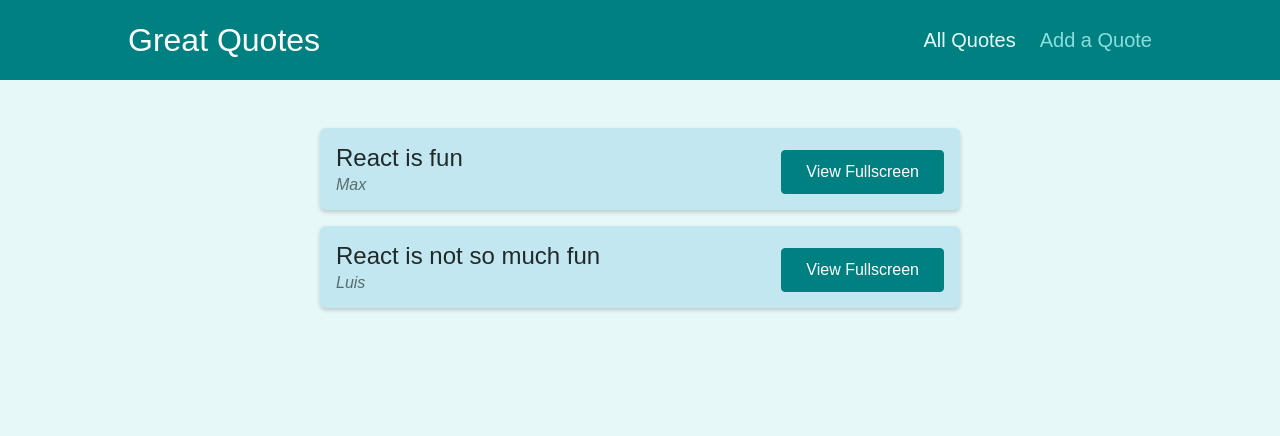
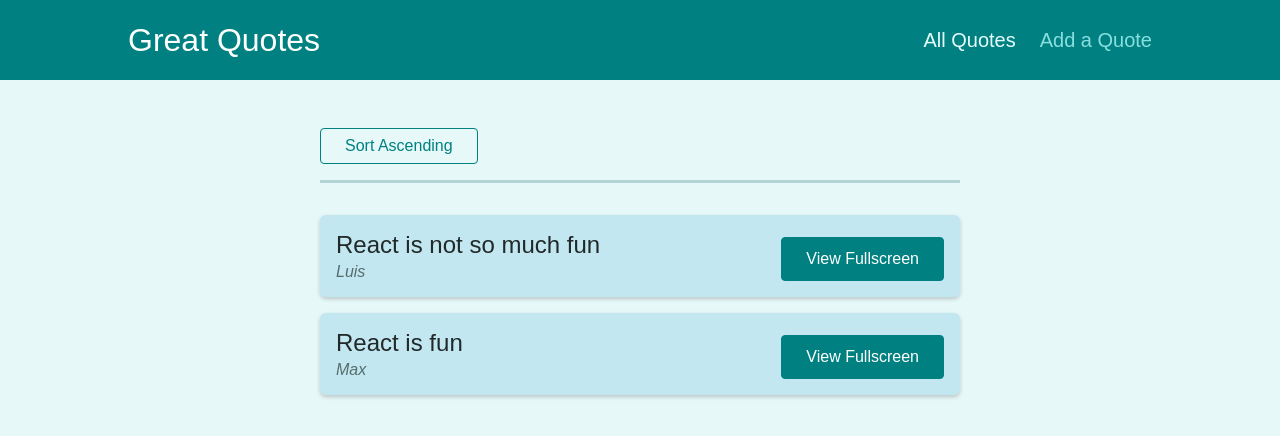
Before and after one commit to luisluft/react-great-quotes, a React (Create React App) app: page /quotes in a window 1280 px wide. Shown: the top 436 px of the page. Built offline with nearby package versions, Linux system fonts and the light colour scheme.

Commit message:
implement sorting feature on all quotes page

```diff
--- a/src/components/quotes/QuoteList.js
+++ b/src/components/quotes/QuoteList.js
@@ -1,13 +1,42 @@
 import { Fragment } from "react";
+import { useHistory, useLocation } from "react-router";
 
 import QuoteItem from "./QuoteItem";
 import classes from "./QuoteList.module.css";
 
+const sortQuotes = (quotes, ascending) => {
+  return quotes.sort((quoteA, quoteB) => {
+    if (ascending) {
+      return quoteA.id > quoteB.id ? 1 : -1;
+    } else {
+      return quoteA.id < quoteB.id ? 1 : -1;
+    }
+  });
+};
+
 const QuoteList = (props) => {
+  const history = useHistory();
+  const location = useLocation();
+
+  const queryParams = new URLSearchParams(location.search);
+
+  const isSortingAscending = queryParams.get("sort") === "asc";
+
+  const sortedQuotes = sortQuotes(props.quotes, isSortingAscending);
+
+  const changeSortingHandler = () => {
+    history.push("/quotes?sort=" + (isSortingAscending ? "desc" : "asc"));
+  };
+
   return (
     <Fragment>
+      <div className={classes.sorting}>
+        <button onClick={changeSortingHandler}>
+          Sort {isSortingAscending ? "Descending" : "Ascending"}
+        </button>
+      </div>
       <ul className={classes.list}>
-        {props.quotes.map((quote) => (
+        {sortedQuotes.map((quote) => (
           <QuoteItem
             key={quote.id}
             id={quote.id}
```
